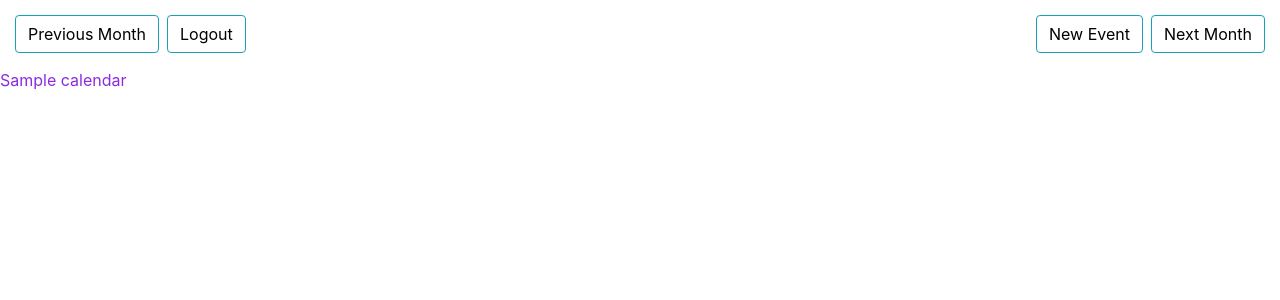
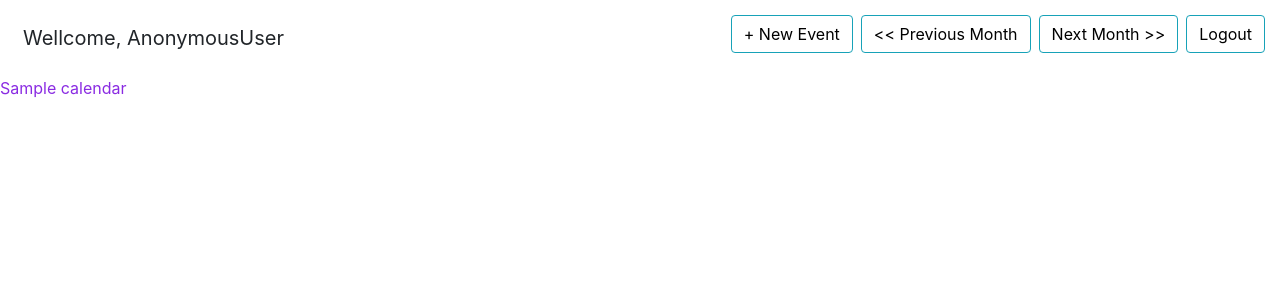
Before and after one commit to vinspam/event-calendar, a Django app: template templates/calendar.html in a window 1280 px wide. Shown: the top 300 px of the page. Run offline with Django 3.2, Linux system fonts and the light colour scheme; the template is opened without the code that fills it: most values are stand-ins (such as "Sample title", 1, 10 or a date in 2020); some libraries are stand-ins or nearby versions.

Commit message:
update ui

```diff
--- a/templates/calendar.html
+++ b/templates/calendar.html
@@ -2,11 +2,11 @@
 
 {% block content %}
 <div class="clearfix">
-    <a class="btn btn-info left mr-2" href="{% url 'calendarapp:calendar' %}?{{ prev_month }}"> Previous Month </a>
-    <a class="btn btn-info left" href="{% url 'logout' %}"> Logout </a>
-
-	<a class="btn btn-info right" href="{% url 'calendarapp:calendar' %}?{{ next_month }} "> Next Month </a>
-    <a class="btn btn-info right mr-2" href="{% url 'calendarapp:event_new' %}"> New Event </a>
+    <span class="left m-2" style="font-size: 20px;">Wellcome, {{ request.user }}</span>
+    <a class="btn btn-info right" href="{% url 'logout' %}"> Logout </a>
+	<a class="btn btn-info right mr-2" href="{% url 'calendarapp:calendar' %}?{{ next_month }} "> Next Month >> </a>
+    <a class="btn btn-info right mr-2" href="{% url 'calendarapp:calendar' %}?{{ prev_month }}"> << Previous Month </a>
+    <a class="btn btn-info right mr-2" href="{% url 'calendarapp:event_new' %}"> + New Event </a>
 </div>
 <div style="color: blueviolet;">
     {{ calendar }}
```
